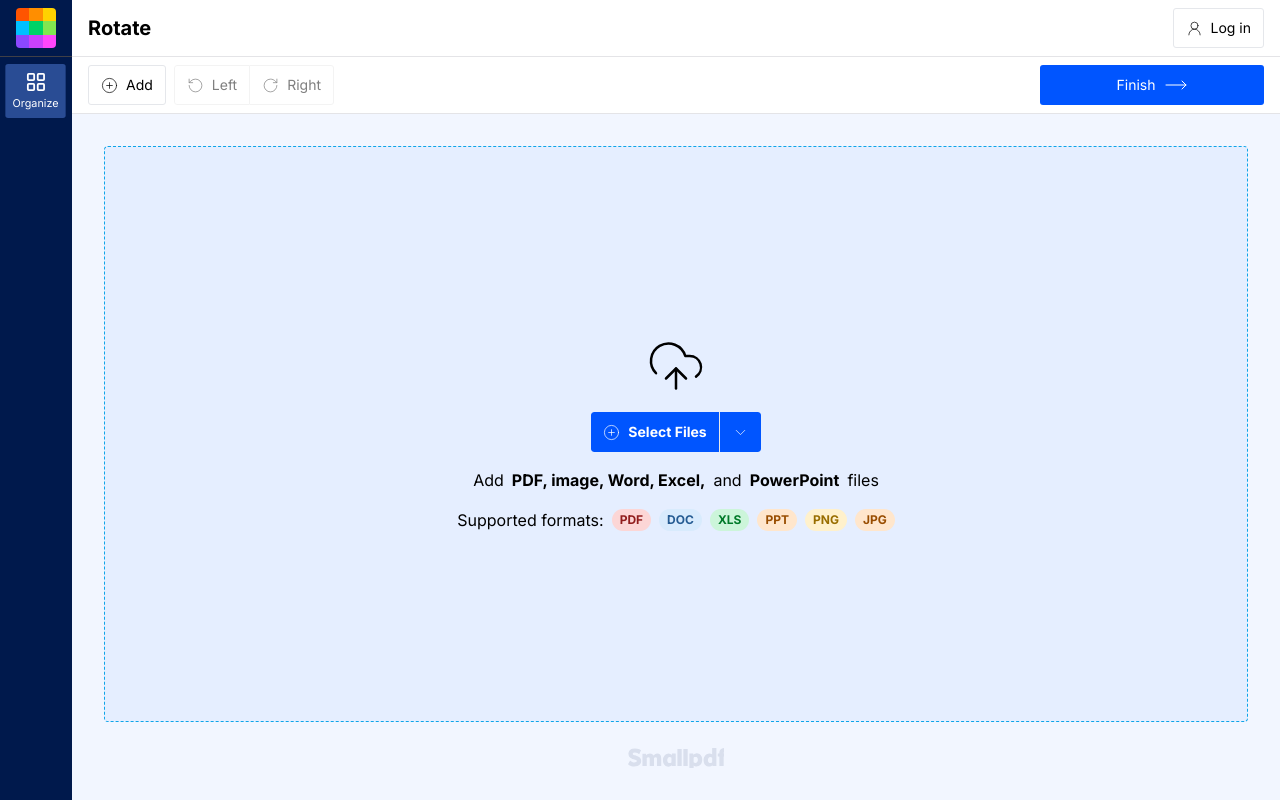
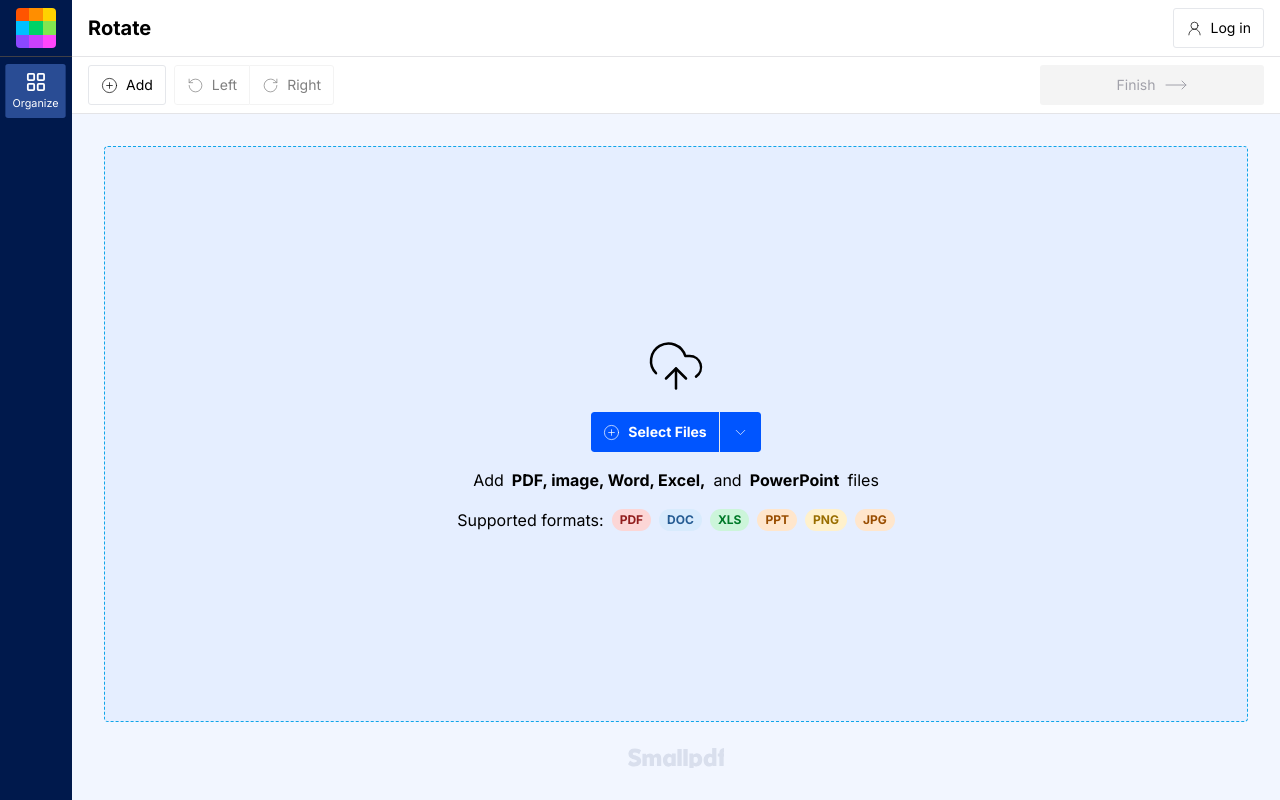
Before and after one commit to JUNERDD/20240731, a Next.js app: page / in a window 1280 px wide. Built offline with nearby package versions, Linux system fonts and the light colour scheme.

Commit message:
✨ feat(rotate): 修复批量旋转bug

```diff
--- a/src/app/_cpn/control/index.tsx
+++ b/src/app/_cpn/control/index.tsx
@@ -3,9 +3,11 @@
 import Button from '@/components/button'
 import ButtonGroup, { ButtonGroupPropsItems } from '@/components/button-group'
 import { CirclePlus, MoveRight, RotateCcw, RotateCw } from 'lucide-react'
-import { memo, useCallback } from 'react'
+import { Dispatch, memo, SetStateAction, useCallback } from 'react'
 
 interface IProps {
+  disabled: boolean
+  setRotateList: Dispatch<SetStateAction<number[]>>
   onSelect?: (index?: number) => void
 }
 
@@ -17,9 +19,16 @@ const items: ButtonGroupPropsItems[] = [
   { Icon: RotateCw, label: 'Right', key: 'right', title: 'Rotate Right' }
 ]
 
-const Control: React.FC<IProps> = ({ onSelect }) => {
+const Control: React.FC<IProps> = ({ disabled, setRotateList, onSelect }) => {
   const handleClick = useCallback((key: string) => {
-    console.log(key)
+    switch (key) {
+      case 'left':
+        setRotateList((prev) => prev.map((item) => item + 90))
+        break
+      case 'right':
+        setRotateList((prev) => prev.map((item) => item - 90))
+        break
+    }
   }, [])
 
   //增加文件
@@ -34,11 +43,11 @@ const Control: React.FC<IProps> = ({ onSelect }) => {
           Add
         </Button>
         {/* 旋转pdf */}
-        <ButtonGroup items={items} onClick={handleClick} variant="line" disabled />
+        <ButtonGroup items={items} onClick={handleClick} variant="line" disabled={disabled} />
       </div>
 
       {/* 导出按钮 */}
-      <Button className="w-56">
+      <Button className="w-56" disabled={disabled}>
         <span>Finish</span>
         <MoveRight strokeWidth={1} />
       </Button>
--- a/src/app/page.tsx
+++ b/src/app/page.tsx
@@ -31,6 +31,9 @@ export default function Home() {
 
   //判断是否是增加
   const [isAdd, setIsAdd] = useState(true)
+
+  //旋转数组
+  const [rotateList, setRotateList] = useState<number[]>([])
 
   //更改pdf
   async function addPdf(nextFile: File, index: number) {
@@ -100,7 +103,7 @@ export default function Home() {
       <AppHeader label="Rotate" />
 
       {/* control */}
-      <Control onSelect={handleSelectAdd} />
+      <Control disabled={!file} setRotateList={setRotateList} onSelect={handleSelectAdd} />
 
       {/* main */}
       <div
@@ -111,7 +114,13 @@ export default function Home() {
       >
         {/* 选择文件 */}
         {file ? (
-          <PdfView file={file} name={fileName} onSelect={handleSelectAdd} />
+          <PdfView
+            file={file}
+            name={fileName}
+            onSelect={handleSelectAdd}
+            rotateList={rotateList}
+            setRotateList={setRotateList}
+          />
         ) : (
           <Select onSelect={handleSelectReplace} />
         )}
--- a/src/components/button/index.tsx
+++ b/src/components/button/index.tsx
@@ -33,6 +33,7 @@ const Button: React.FC<IProps> = ({
   Icon,
   iconSize = 17,
   variant = 'primary',
+  disabled = false,
   className,
   ...props
 }) => {
@@ -42,7 +43,11 @@ const Button: React.FC<IProps> = ({
     <button
       type="button"
       title="user"
-      className={cn(buttonVariants({ variant, icon }), className)}
+      className={cn(
+        buttonVariants({ variant, icon }),
+        disabled && 'bg-[#F4F4F4] cursor-not-allowed hover:bg-[#F4F4F4] text-zinc-400',
+        className
+      )}
       {...props}
     >
       {Icon && <Icon strokeWidth={1} size={icon ? 20 : iconSize} />}
--- a/src/components/pdf-view/_cpn/full.tsx
+++ b/src/components/pdf-view/_cpn/full.tsx
@@ -124,8 +124,10 @@ const ThumbnailFull: React.FC<IProps> = ({
   )
 
   //更新父组件的值
+  const openRef = useRef(open)
+  openRef.current = open
   useEffect(() => {
-    onRotate && onRotate(numRef.current - 1, rotate)
+    openRef.current && onRotate && onRotate(numRef.current - 1, rotate)
   }, [rotate])
 
   return createPortal(
--- a/src/components/pdf-view/index.tsx
+++ b/src/components/pdf-view/index.tsx
@@ -1,5 +1,5 @@
 import { PDFFile } from '@/types'
-import { Fragment, memo, useCallback, useRef, useState } from 'react'
+import { Dispatch, Fragment, memo, SetStateAction, useCallback, useRef, useState } from 'react'
 import { Document } from 'react-pdf'
 
 import type { PDFDocumentProxy } from 'pdfjs-dist'
@@ -11,6 +11,8 @@ import Full from './_cpn/full'
 export interface TagProps {
   file: PDFFile
   name: string
+  rotateList: number[]
+  setRotateList: Dispatch<SetStateAction<number[]>>
   onSelect?: (index?: number) => void
 }
 
@@ -22,7 +24,7 @@ const options = {
   standardFontDataUrl: '/standard_fonts/'
 }
 
-const PDFView: React.FC<TagProps> = ({ file, name, onSelect }) => {
+const PDFView: React.FC<TagProps> = ({ file, name, rotateList, setRotateList, onSelect }) => {
   //页码
   const [numPages, setNumPages] = useState(0)
 
@@ -32,15 +34,12 @@ const PDFView: React.FC<TagProps> = ({ file, name, onSelect }) => {
   //当前页码
   const [num, setNum] = useState(1)
 
-  //旋转数组
-  const [rotateList, setRotateList] = useState<number[]>([])
-
   /**
    * pdf加载成功
    */
   function onDocumentLoadSuccess({ numPages: nextNumPages }: PDFDocumentProxy): void {
     setNumPages(nextNumPages)
-    setRotateList(Array.from(new Array(nextNumPages), () => 0))
+    setRotateList(new Array(nextNumPages).fill(0))
   }
 
   /**
```
